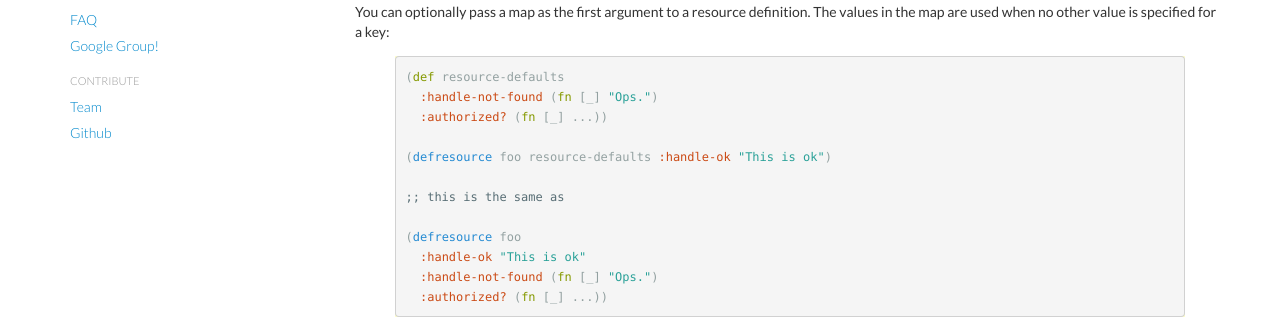
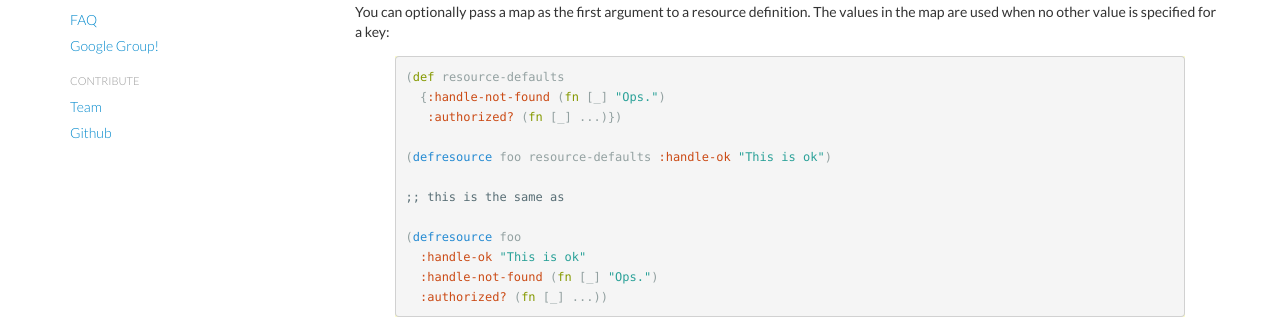
Before and after one commit to clojure-liberator/liberator, a Jekyll site: the page built from doc/resource-definition.md, in a window 1280 px wide and 1319 px high. Shown: the part 678-997 px from the top of the window. Built offline with Jekyll 4.4.1, drawn with Linux system fonts in a browser that asks for light colours; nearby versions of some CDN libraries.

```diff
--- a/doc/resource-definition.md
+++ b/doc/resource-definition.md
@@ -46,8 +46,8 @@ specified for a key:
 
 {% highlight clojure %}
 (def resource-defaults
-  :handle-not-found (fn [_] "Ops.")
-  :authorized? (fn [_] ...))
+  {:handle-not-found (fn [_] "Ops.")
+   :authorized? (fn [_] ...)})
 
 (defresource foo resource-defaults :handle-ok "This is ok")
 
```
